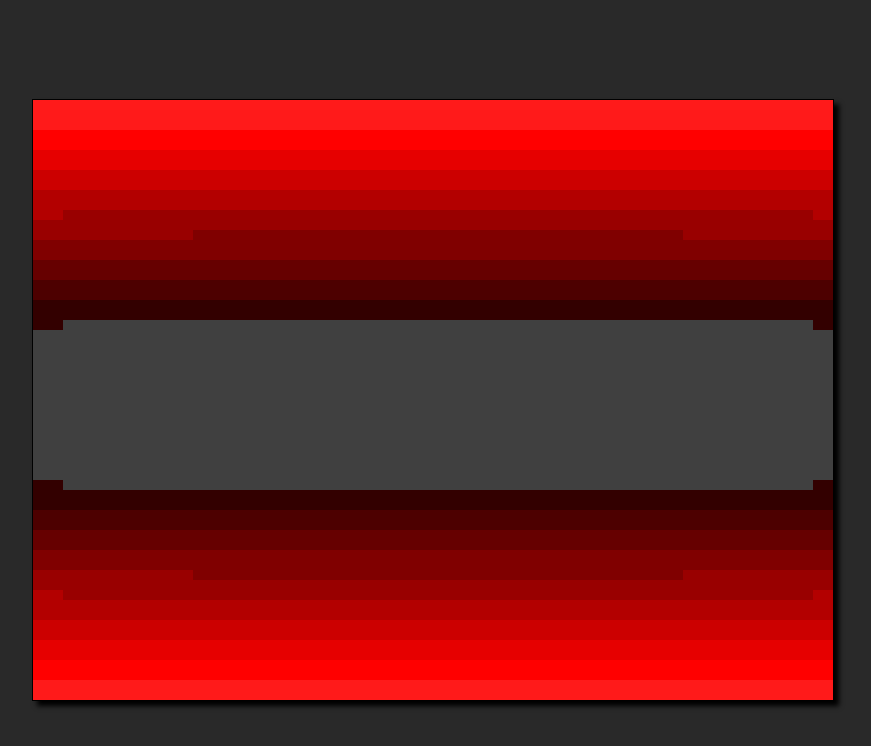
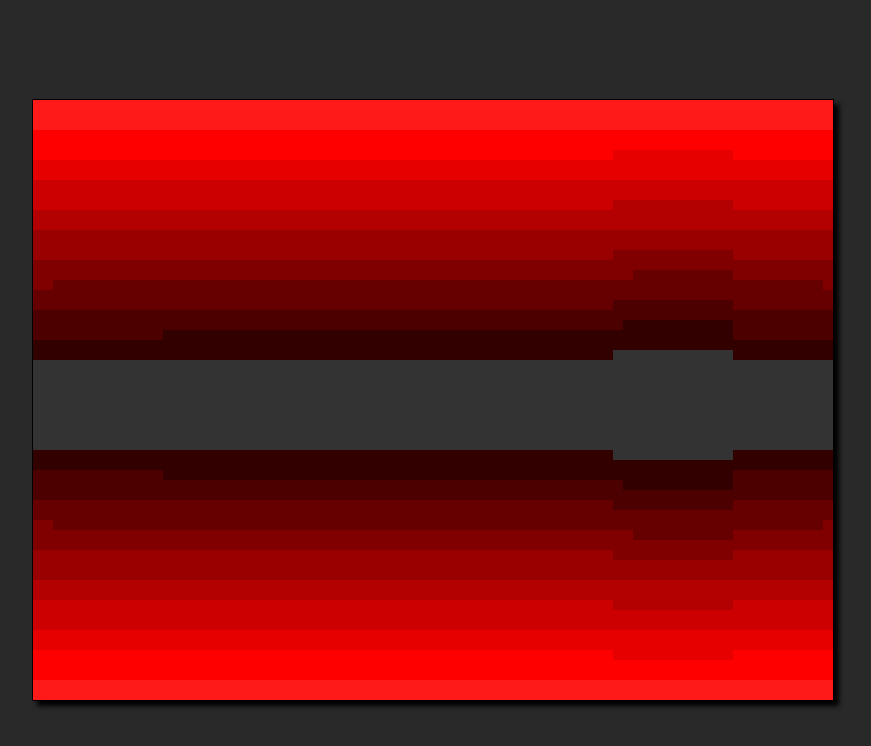
Before and after one commit to sz44/canvasRetroFPS, a plain HTML site: page index.html in a window 1280 px wide. Shown: the whole page, without its empty margins (207-1078 px from the left). Drawn offline with Linux system fonts and the light colour scheme; animation ran at ten frames a second.

Commit message:
wall boundries

```diff
--- a/index.html
+++ b/index.html
@@ -51,7 +51,7 @@
             let depth = 16;
 
             let playerX = 8;
-            let playerY = 8;
+            let playerY = 2;
             let playerA = 0;
 
             let FOV = Math.PI / 4;
@@ -61,17 +61,17 @@
             map += "#..............#";
             map += "#..............#";
             map += "#..............#";
+            map += "#..........#####";
             map += "#..............#";
+            map += "###............#";
+            map += "###............#";
+            map += "###............#";
+            map += "###............#";
+            map += "###............#";
             map += "#..............#";
-            map += "########.......#";
-            map += "#..............#";
-            map += "#..............#";
-            map += "#..............#";
-            map += "#..............#";
-            map += "#..............#";
-            map += "#..............#";
-            map += "#..............#";
-            map += "#..............#";
+            map += "#.........#....#";
+            map += "#.........#....#";
+            map += "#.........#....#";
             map += "################";
 
             let keys = new Set();
@@ -96,10 +96,26 @@
                 if (keys.has("w")) {
                     playerX += Math.sin(playerA) * speed;
                     playerY += Math.cos(playerA) * speed;
+                    console.log(playerX, playerY);
+                    console.log(Math.floor(playerY) * mapWidth + Math.floor(playerX));
+                    if (map[Math.floor(playerY) * mapWidth + Math.floor(playerX)] === "#") {
+                        console.log("collision at: ", playerX, playerY);
+                        console.log(Math.floor(playerY) * mapWidth + Math.floor(playerX));
+                        playerX -= Math.sin(playerA) * speed;
+                        playerY -= Math.cos(playerA) * speed;
+                    }
                 }
                 if (keys.has("s")) {
                     playerX -= Math.sin(playerA) * speed;
                     playerY -= Math.cos(playerA) * speed;
+                    console.log(playerX, playerY);
+                    console.log(Math.floor(playerY) * mapWidth + Math.floor(playerX));
+                    if (map[Math.floor(playerY) * mapWidth + Math.floor(playerX)] === "#") {
+                        console.log("collision at: ", playerX, playerY);
+                        console.log(Math.floor(playerY) * mapWidth + Math.floor(playerX));
+                        playerX += Math.sin(playerA) * speed;
+                        playerY += Math.cos(playerA) * speed;
+                    }
                 }
 
                 for (let x = 0; x < gridWidth; x++) {
```
